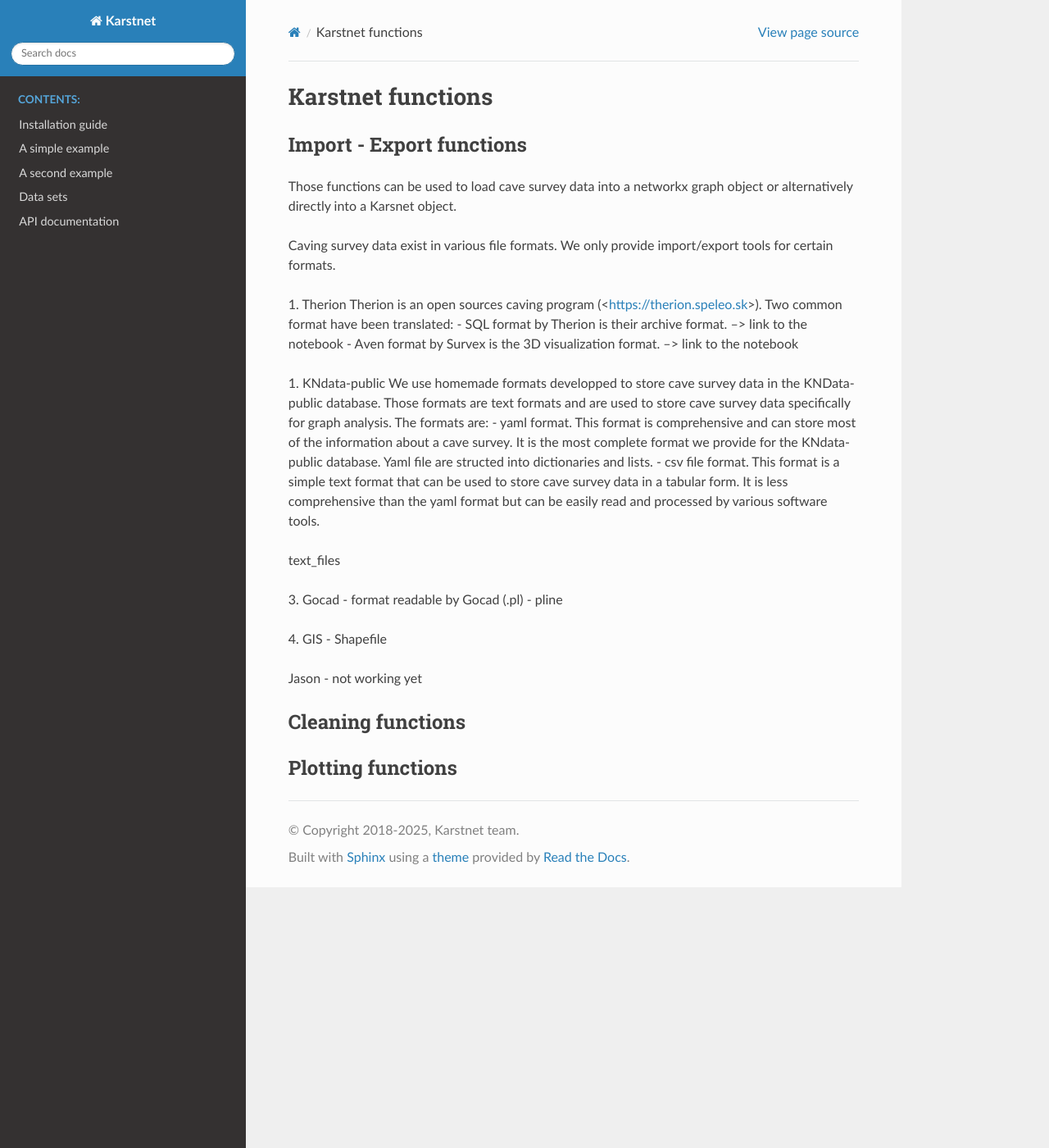
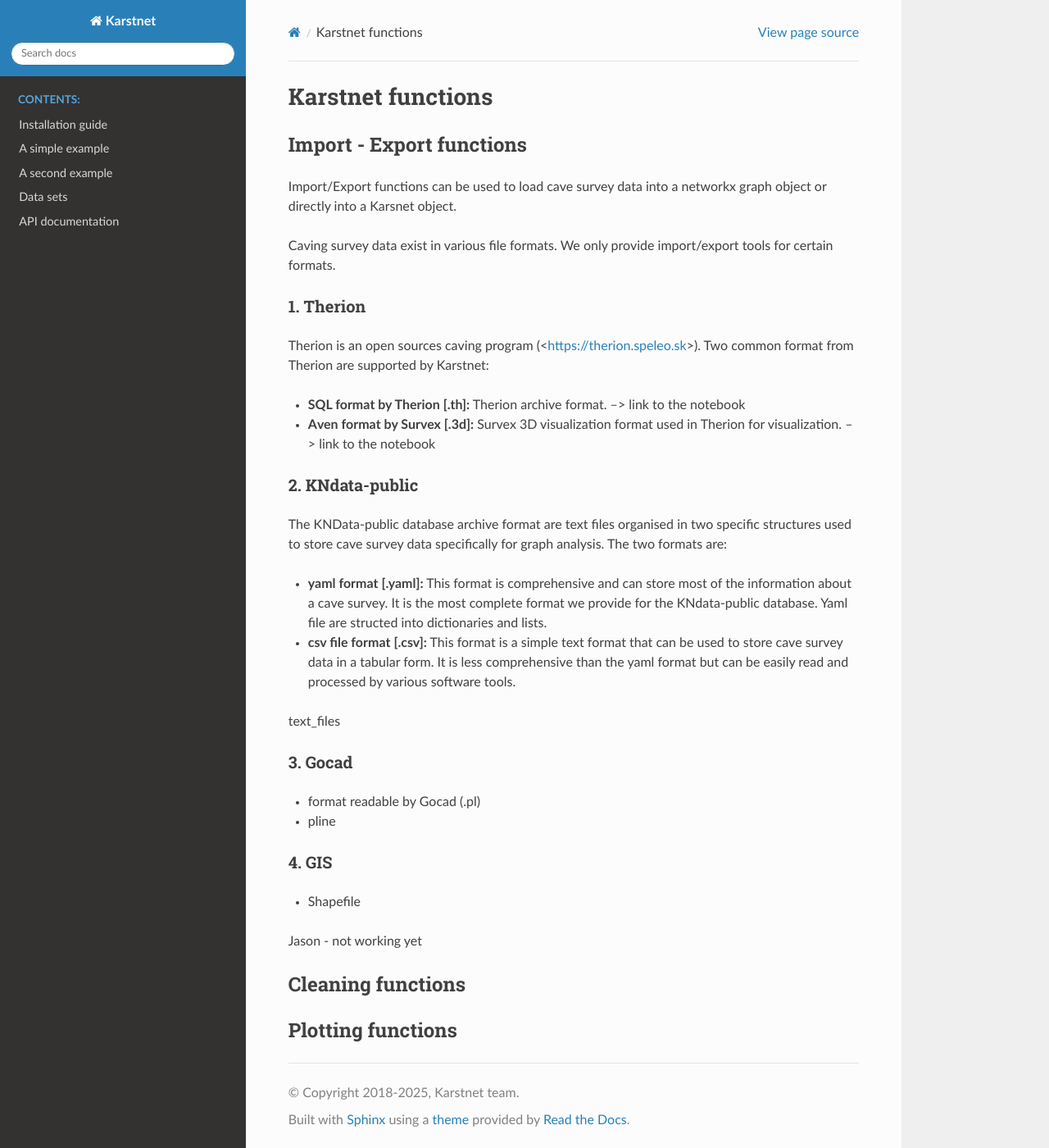
Before and after one commit to karstnet/karstnet, a Sphinx documentation site: the page built from docs/source/functionality.rst, in a window 1280 px wide and 1400 px high. Shown: the whole window at 82% size. Built offline with Sphinx 7.4.7 and the Read the Docs theme 3.1.0, drawn with Linux system fonts in a browser that asks for light colours; formulas are drawn with MathJax 3.

Commit message:
Update functionality.rst

```diff
--- a/docs/source/functionality.rst
+++ b/docs/source/functionality.rst
@@ -1,35 +1,41 @@
 
 
-=================
+===================
 Karstnet functions
-=================
+===================
 
 -------------------------
 Import - Export functions
 -------------------------
-Those functions can be used to load cave survey data into a networkx graph object or alternatively directly into a Karsnet object.
+Import/Export functions can be used to load cave survey data into a networkx graph object or directly into a Karsnet object.
 
 Caving survey data exist in various file formats. We only provide import/export tools for certain formats.
 
 
 1. Therion
-Therion is an open sources caving program (<https://therion.speleo.sk>). Two common format have been translated:
-- SQL format by Therion is their archive format. --> link to the notebook
-- Aven format by Survex is the 3D visualization format. --> link to the notebook
+----------
+Therion is an open sources caving program (<https://therion.speleo.sk>). Two common format from Therion are supported by Karstnet:
+
+- **SQL format by Therion [.th]:** Therion archive format. --> link to the notebook
+- **Aven format by Survex [.3d]:** Survex 3D visualization format used in Therion for visualization.  --> link to the notebook
 
 
-1. KNdata-public
-We use homemade formats developped to store cave survey data in the KNData-public database. Those formats are text formats and are used to store cave survey data specifically for graph analysis. The formats are:
-- yaml format. This format is comprehensive and can store most of the information about a cave survey. It is the most complete format we provide for the KNdata-public database. Yaml file are structed into dictionaries and lists.
-- csv file format. This format is a simple text format that can be used to store cave survey data in a tabular form. It is less comprehensive than the yaml format but can be easily read and processed by various software tools.
+2. KNdata-public
+----------------
+The KNData-public database archive format are text files organised in two specific structures used to store cave survey data specifically for graph analysis. The two formats are:
+
+- **yaml format [.yaml]:** This format is comprehensive and can store most of the information about a cave survey. It is the most complete format we provide for the KNdata-public database. Yaml file are structed into dictionaries and lists.
+- **csv file format [.csv]:** This format is a simple text format that can be used to store cave survey data in a tabular form. It is less comprehensive than the yaml format but can be easily read and processed by various software tools.
 
 text_files
 
 3. Gocad
+--------
 - format readable by Gocad (.pl)
 - pline
 
 4. GIS
+------
 - Shapefile
 
 
```
